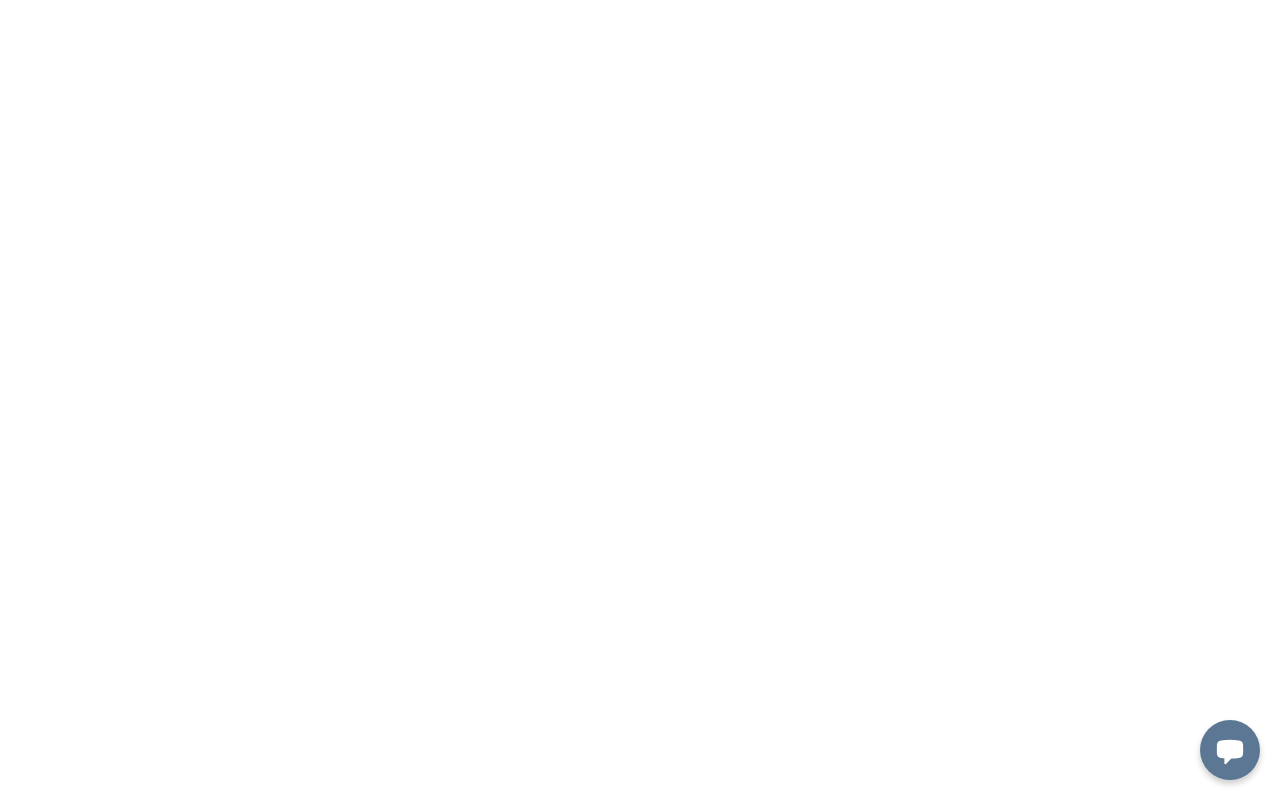
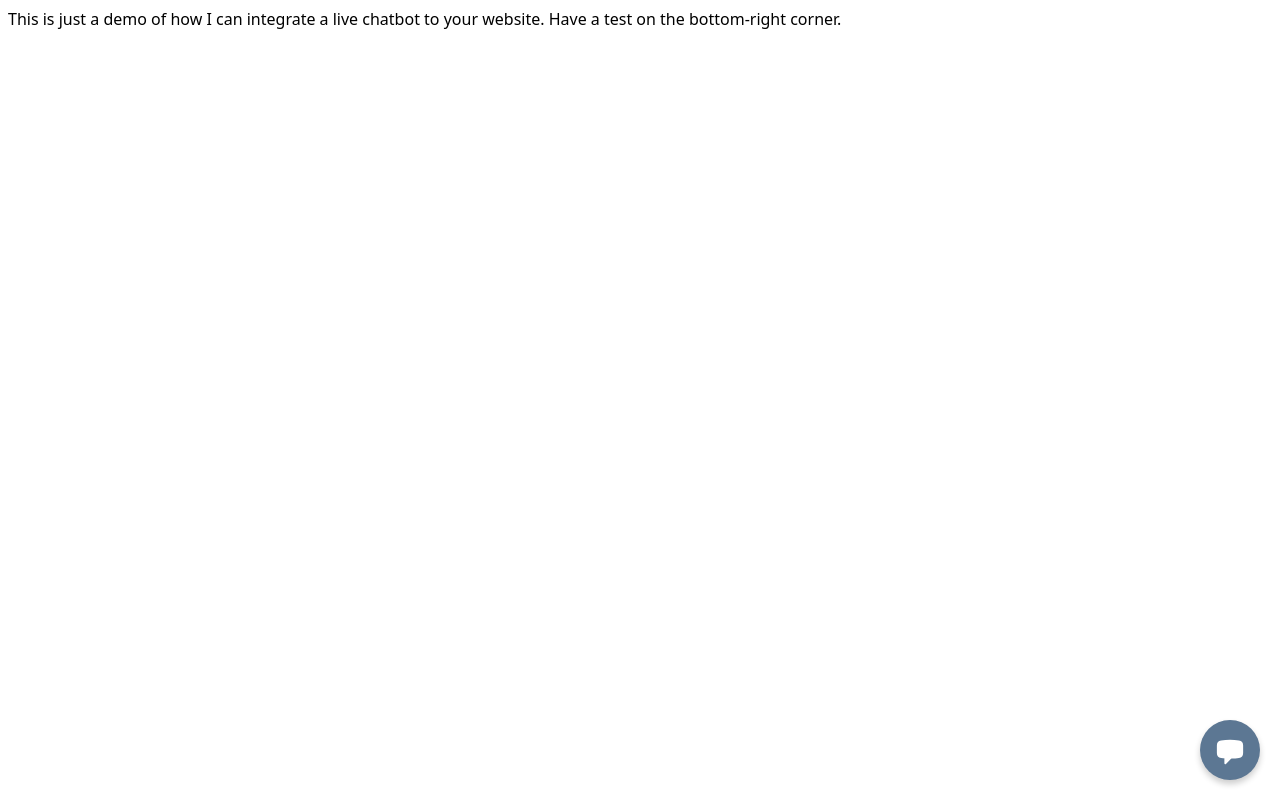
Before and after one commit to realyoterry/assistant, a website: page index.html in a window 1280 px wide. Drawn offline with Linux system fonts and the light colour scheme.

Commit message:
feat: add message description

```diff
--- a/index.html
+++ b/index.html
@@ -118,6 +118,8 @@
 </head>
 
 <body>
+    <span>This is just a demo of how I can integrate a live chatbot to your website. Have a test on the bottom-right corner.</span>
+
     <button class='chat-button' onclick='toggleChat()'><svg xmlns='http://www.w3.org/2000/svg' fill='#fff'
             viewBox='0 0 24 24' stroke-width='1.5' stroke='currentColor' width='30px'
             style='margin-top: 3px; margin-right: 1px;'>
```
